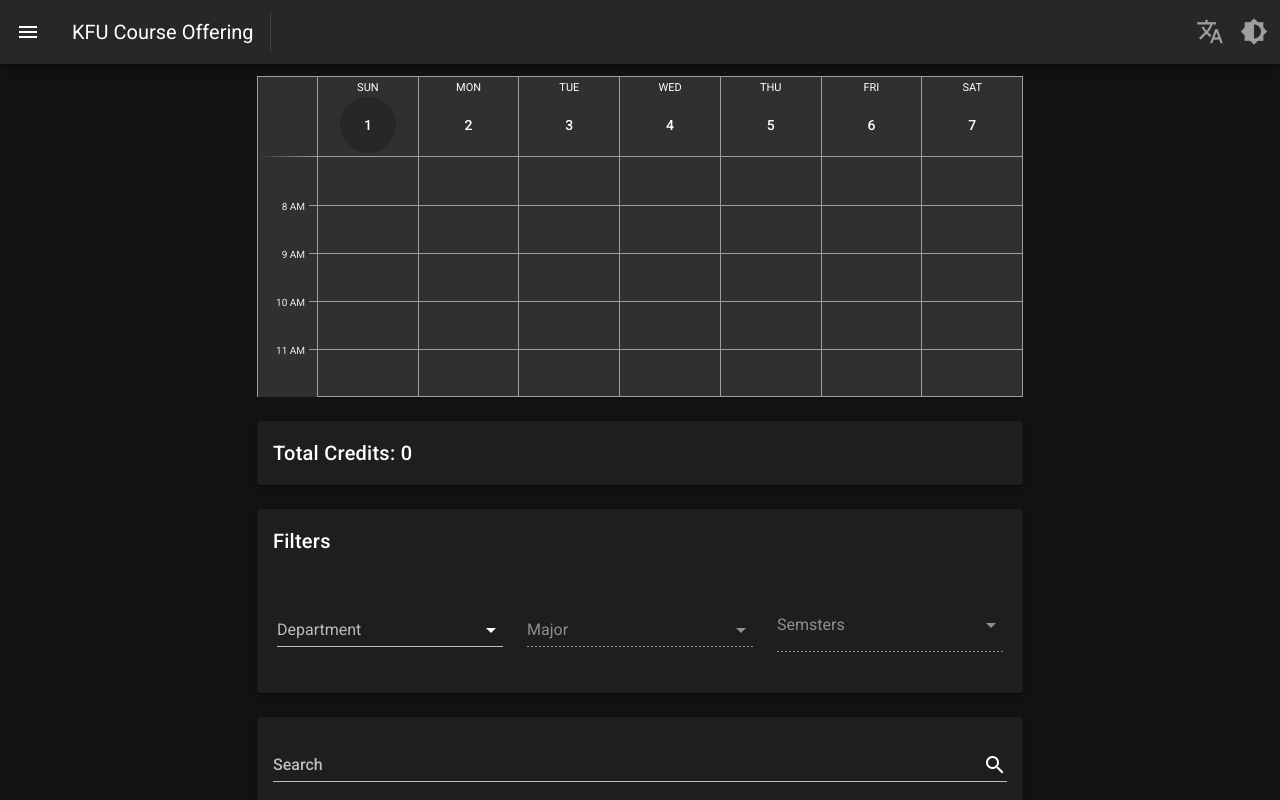
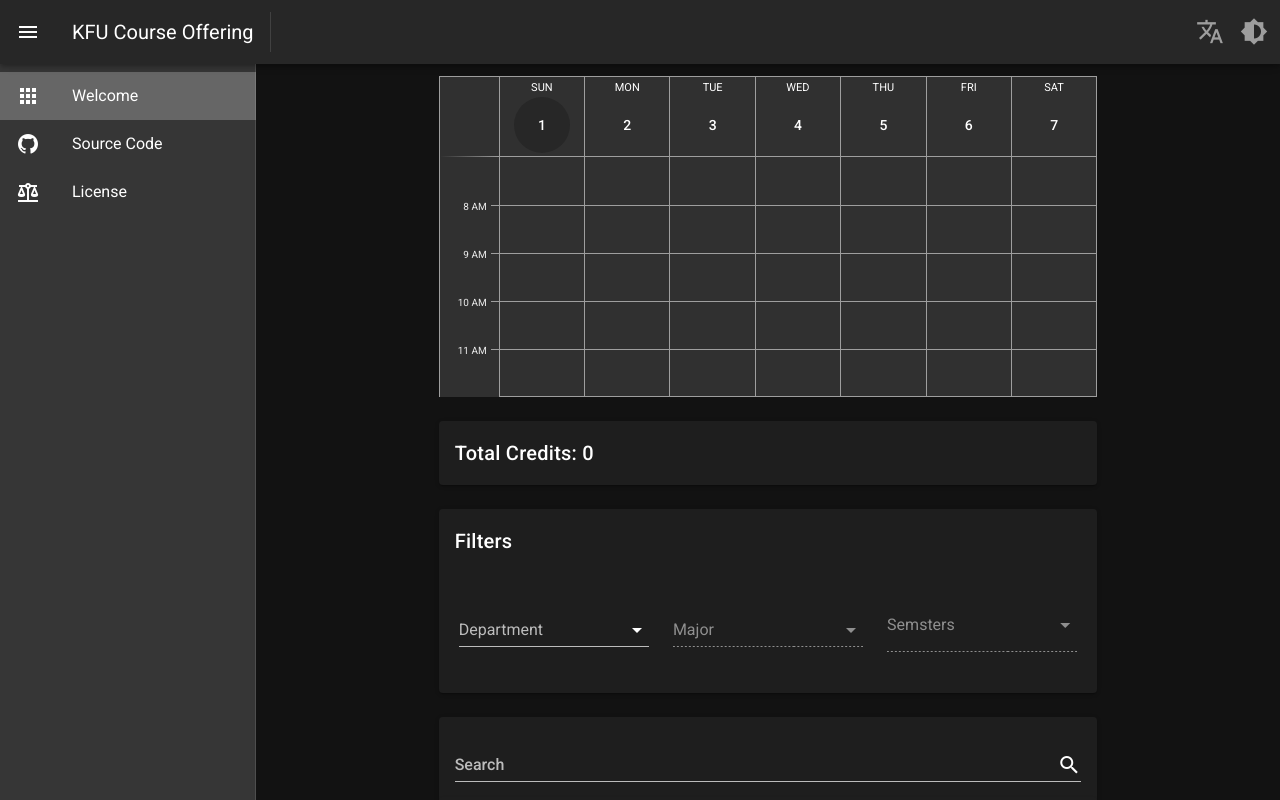
Before and after one commit to courseoffering/courseoffering.github.io, a Nuxt app: page / in a window 1280 px wide. Both pictures are taken after a click on the button 28 px from the left and 32 px from the top of the page. Shown: the top 800 px of the page. Built offline with nearby package versions, Linux system fonts and the light colour scheme.

Commit message:
feat: enable nav bar, add github + license icon

```diff
--- a/layouts/default.vue
+++ b/layouts/default.vue
@@ -1,6 +1,6 @@
 <template>
   <v-app>
-    <!-- <v-navigation-drawer
+    <v-navigation-drawer
       v-model="drawer"
       :mini-variant="miniVariant"
       :clipped="clipped"
@@ -12,6 +12,7 @@
           v-for="(item, i) in items"
           :key="i"
           :to="item.to"
+          :href="item.href"
           router
           exact
         >
@@ -23,7 +24,7 @@
           </v-list-item-content>
         </v-list-item>
       </v-list>
-    </v-navigation-drawer> -->
+    </v-navigation-drawer>
     <v-app-bar :clipped-left="clipped" fixed app>
       <v-app-bar-nav-icon @click.stop="drawer = !drawer" />
       <v-toolbar-title v-text="title" />
@@ -84,7 +85,7 @@
   },
   data() {
     return {
-      clipped: false,
+      clipped: true,
       drawer: false,
       fixed: false,
       selectedLanguage: 1,
@@ -98,6 +99,16 @@
           title: 'Welcome',
           to: '/',
         },
+        {
+          icon: 'mdi-github',
+          title: 'Source Code',
+          href: 'https://github.com/courseoffering/courseoffering.github.io',
+        },
+        {
+          icon: 'mdi-scale-balance',
+          title: 'License',
+          href: 'https://github.com/courseoffering/courseoffering.github.io/blob/main/LICENSE',
+        },
       ],
       miniVariant: false,
       title: 'KFU Course Offering',
```
